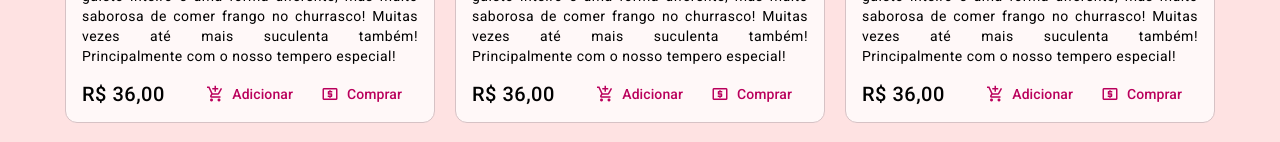
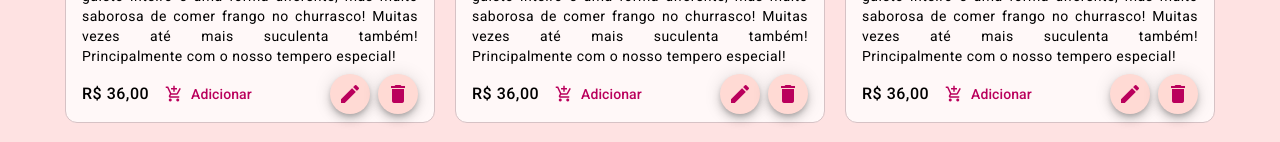
Before and after one commit to joaoeduardoam/penabrancadelivery-frontend, an Angular app: page / in a window 1280 px wide. Shown: the part 475-617 px from the top of the page. Built offline with nearby package versions, Linux system fonts and the light colour scheme.

Commit message:
feat: Add buttons Product Card

```diff
--- a/src/app/comps/product-card/product-card.component.html
+++ b/src/app/comps/product-card/product-card.component.html
@@ -16,19 +16,35 @@
               Muitas vezes até mais suculenta também! Principalmente com o nosso tempero especial!
             </p>
         </mat-card-content>
-        <mat-card-actions class="flex justify-between mx-2">
-            <div>
-                <span class="text-xl font-medium">R$ 36,00</span>
+        <mat-card-actions class="flex mx-2 justify-between">
+            <div class="flex items-center">
+                <span class="text-base font-medium text-left flex-shrink-0 mr-1">R$ 36,00</span>
+
+                <div class="flex justify-between ">
+                    <button mat-button >
+                        <mat-icon>add_shopping_cart</mat-icon>
+                        Adicionar
+                    </button>
+
+
+                </div>
+
+
+
+
+                <!-- <button mat-button class="w-50 flex items-center gap-0">
+                    <mat-icon>delete</mat-icon>
+                </button> -->
+                <!-- <button mat-fab class="w-2 h-2" style="background-color: #ba005c; color: white; border-radius: 50%; width: 40px; height: 40px;">
+                    <mat-icon>delete</mat-icon>
+                </button> -->
             </div>
-            <div class="flex justify-between ">
-                <button mat-button >
-                    <mat-icon>add_shopping_cart</mat-icon>
-                    Adicionar
-                </button>
-                <button mat-button class="w-50 flex items-center gap-0">
-                    <!-- <mat-icon>shopping_cart</mat-icon> -->
-                    <mat-icon>local_atm</mat-icon>
-                    Comprar
+            <div class="flex gap-2">
+                <button mat-fab style="background-color: primary; color: #ba005c;width: 40px; height: 40px; border-radius: 50%; display: flex; align-items: center; justify-content: center;">
+                    <mat-icon>edit</mat-icon>
+                  </button>
+                <button mat-fab style="background-color: primary; color: #ba005c;width: 40px; height: 40px; border-radius: 50%; display: flex; align-items: center; justify-content: center;">
+                  <mat-icon>delete</mat-icon>
                 </button>
             </div>
 
```
